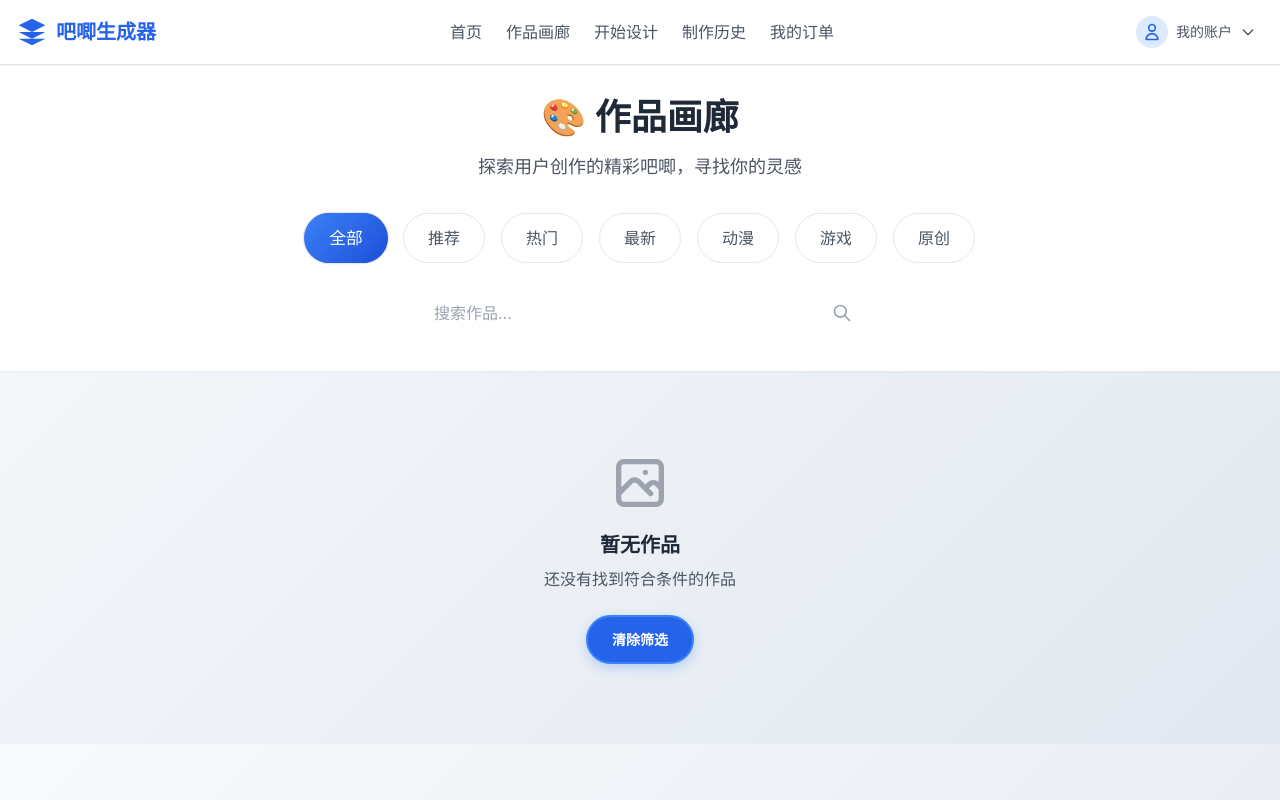
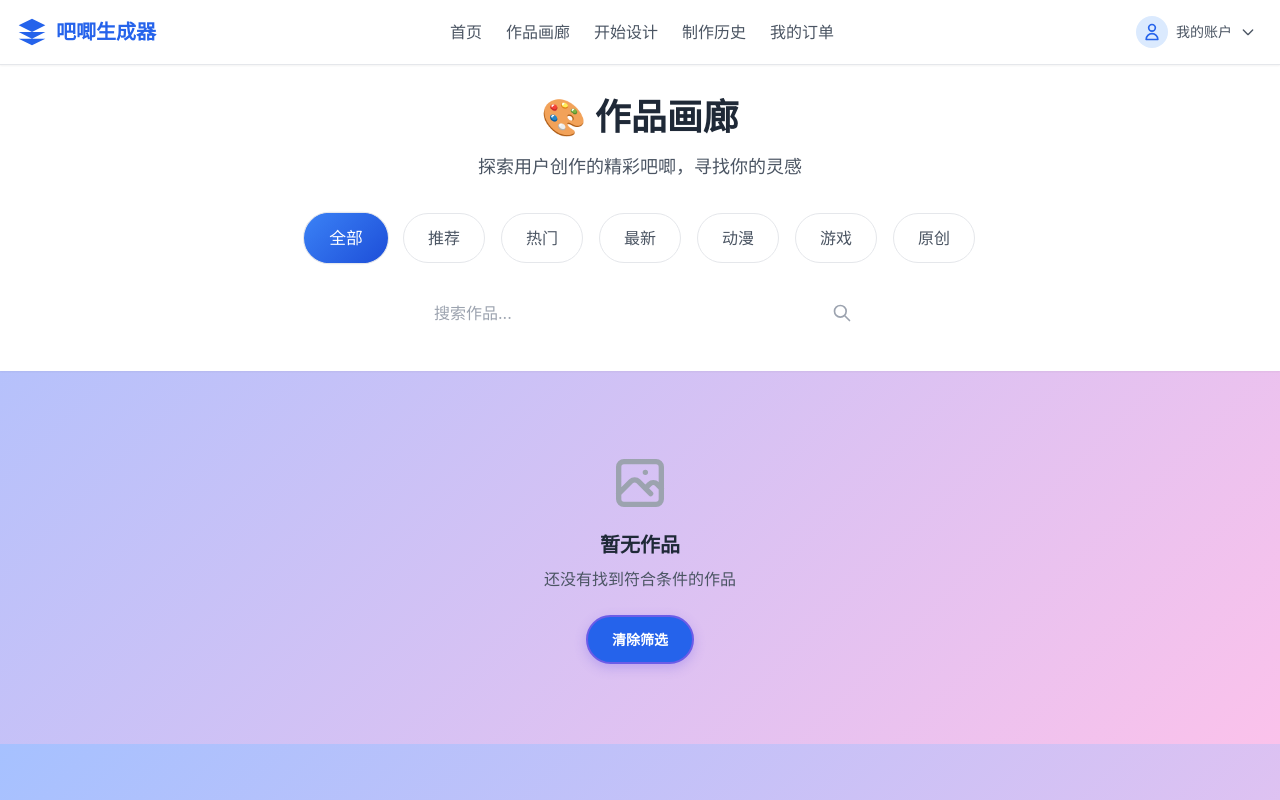
Before and after one commit to qianzhu18/baji, a Flask app: page /gallery in a window 1280 px wide. Run offline with Flask 3, Linux system fonts and the light colour scheme; data that the repository does not hold is empty; some libraries are stand-ins or nearby versions.

Commit message:
chore: refresh theme colors for youth style

```diff
--- a/static/css/design.css
+++ b/static/css/design.css
@@ -1,13 +1,13 @@
-/* design.css - 乔布斯式极致体验样式 */
+/* design.css - 视觉青春版（仅配色与风格，不改结构与功能） */
 :root {
-  --primary-color: #3b82f6;
-  --secondary-color: #6b7280;
-  --success-color: #10b981;
-  --warning-color: #f59e0b;
-  --error-color: #ef4444;
+  --primary-color: #6c5ce7; /* 葡萄紫 */
+  --secondary-color: #8fa3b5;
+  --success-color: #4ee1c1; /* 薄荷绿 */
+  --warning-color: #ffd166; /* 柠檬黄 */
+  --error-color: #ff7e67;   /* 橘珊瑚 */
   --baji-size: 200px;
-  --magic-gradient: linear-gradient(135deg, #667eea 0%, #764ba2 100%);
-  --success-gradient: linear-gradient(135deg, #4ecdc4 0%, #44a08d 100%);
+  --magic-gradient: linear-gradient(135deg, #a6c1ff 0%, #fbc2eb 100%);
+  --success-gradient: linear-gradient(135deg, #4ee1c1 0%, #00c6ff 100%);
 }
 
 /* 基础样式 - 乔布斯式极简设计 */
@@ -16,10 +16,10 @@
 }
 
 body {
-  font-family: -apple-system, BlinkMacSystemFont, 'Segoe UI', Roboto, sans-serif;
+  font-family: 'Smiley Sans', 'LXGW WenKai', 'Sora', -apple-system, 'PingFang SC', 'Microsoft YaHei', sans-serif;
   line-height: 1.6;
   color: #1f2937;
-  background: linear-gradient(135deg, #f8fafc 0%, #e2e8f0 100%);
+  background: linear-gradient(135deg, #a6c1ff 0%, #fbc2eb 100%);
 }
 
 /* 响应式容器 - 支持带鱼屏等宽屏显示器 */
@@ -908,14 +908,14 @@ body {
   background: var(--primary-color);
   color: white;
   border-color: var(--primary-color);
-  box-shadow: 0 4px 12px rgba(59, 130, 246, 0.3);
+  box-shadow: 0 4px 12px rgba(108, 92, 231, 0.3);
 }
 
 .btn-primary:hover:not(:disabled) {
-  background: #2563eb;
-  border-color: #2563eb;
+  background: #5948d8;
+  border-color: #5948d8;
   transform: translateY(-2px);
-  box-shadow: 0 8px 25px rgba(59, 130, 246, 0.4);
+  box-shadow: 0 8px 25px rgba(108, 92, 231, 0.4);
 }
 
 .btn-secondary {
@@ -936,28 +936,28 @@ body {
   background: var(--warning-color);
   color: white;
   border-color: var(--warning-color);
-  box-shadow: 0 4px 12px rgba(245, 158, 11, 0.3);
+  box-shadow: 0 4px 12px rgba(255, 209, 102, 0.35);
 }
 
 .btn-warning:hover:not(:disabled) {
-  background: #d97706;
-  border-color: #d97706;
+  background: #e6b23a;
+  border-color: #e6b23a;
   transform: translateY(-2px);
-  box-shadow: 0 8px 25px rgba(245, 158, 11, 0.4);
+  box-shadow: 0 8px 25px rgba(255, 209, 102, 0.45);
 }
 
 .btn-info {
-  background: #06b6d4;
+  background: var(--success-color);
   color: white;
-  border-color: #06b6d4;
-  box-shadow: 0 4px 12px rgba(6, 182, 212, 0.3);
+  border-color: var(--success-color);
+  box-shadow: 0 4px 12px rgba(78, 225, 193, 0.35);
 }
 
 .btn-info:hover:not(:disabled) {
-  background: #0891b2;
-  border-color: #0891b2;
+  background: #35c7ae;
+  border-color: #35c7ae;
   transform: translateY(-2px);
-  box-shadow: 0 8px 25px rgba(6, 182, 212, 0.4);
+  box-shadow: 0 8px 25px rgba(78, 225, 193, 0.45);
 }
 
 /* 操作按钮区域 */
```
